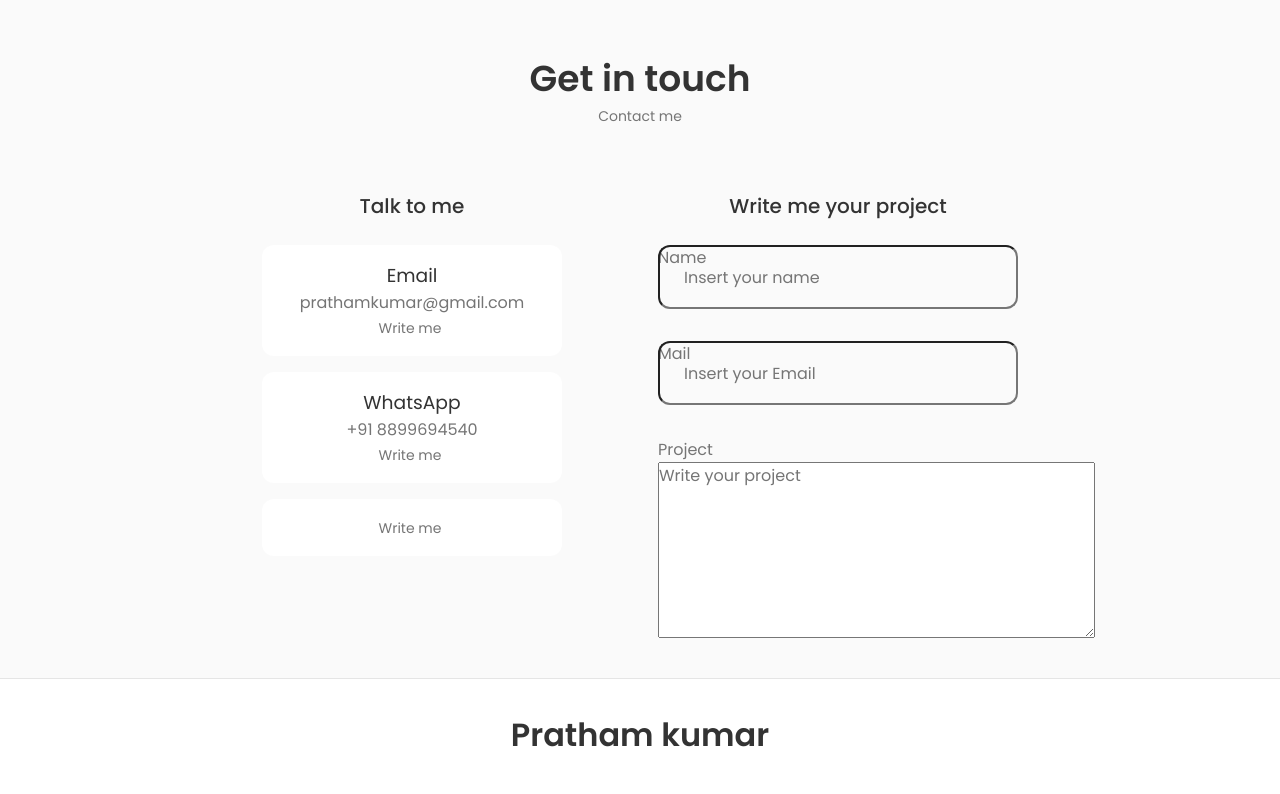
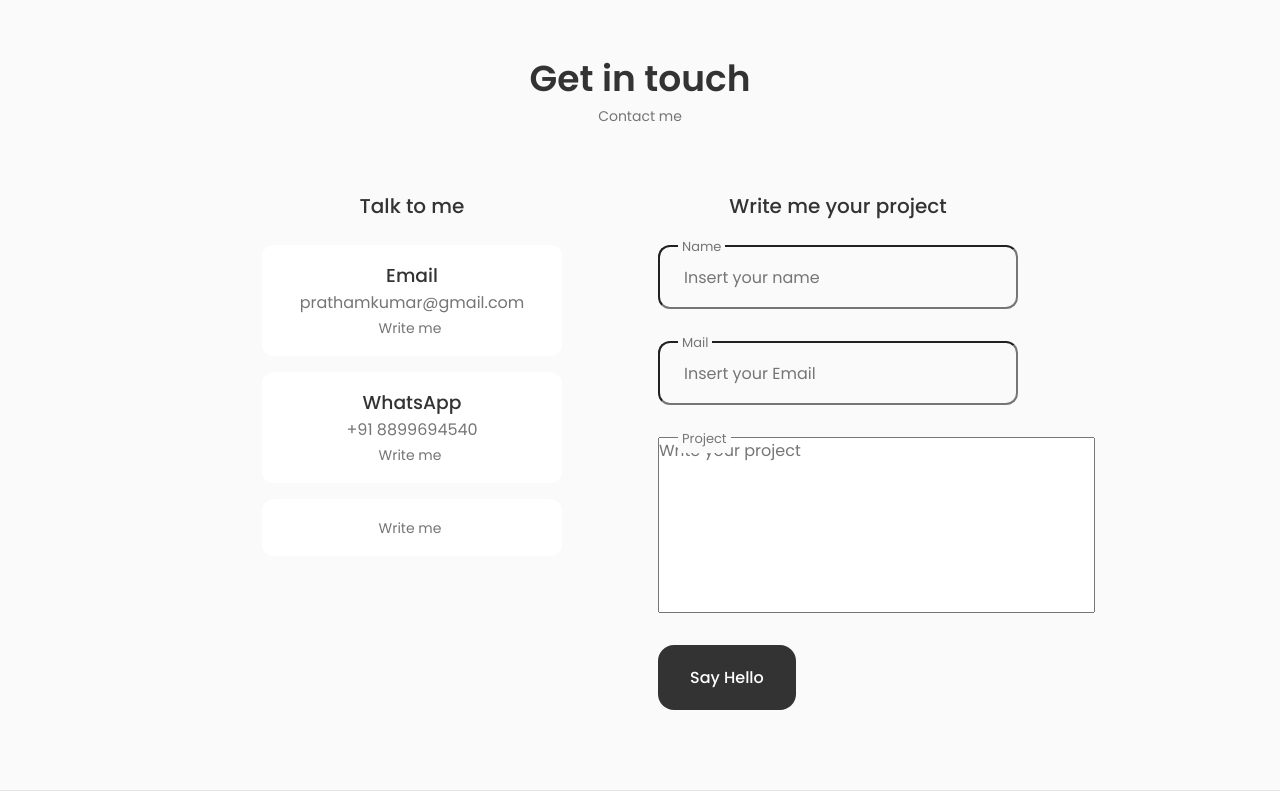
Before and after one commit to prathamkumar1812/Portfolio, a React app: page / in a window 1280 px wide. Shown: the part 1849-2643 px from the top of the page. Built offline with nearby package versions, Linux system fonts and the light colour scheme; the HTML template or start-up script is replaced by a standard one.

Commit message:
update contact_css

```diff
--- a/src/components/contact/Contact.jsx
+++ b/src/components/contact/Contact.jsx
@@ -60,7 +60,7 @@ function Contact() {
                         placeholder='Insert your Email'/>
 
                     </div>
-                    <div className="contact__form-div">
+                    <div className="contact__form-div contact__form-area">
                         <label className="contact__form-tag">Project</label>
                        <textarea name="project" cols="30" rows="10"
                        className='contact__form-area' placeholder='Write your project'></textarea>
--- a/src/components/contact/contact.css
+++ b/src/components/contact/contact.css
@@ -3,6 +3,12 @@
     justify-content: center;
     column-gap: 6rem;
     padding-bottom: 3rem;
+
+}
+.contact__info{
+    display: grid;
+    row-gap:1rem;
+    grid-template-columns: 300px;
 
 }
 .contact__title{
@@ -12,12 +18,7 @@
     margin-bottom: var(--mb-1-5);
 
 }
-.contact__info{
-    display: grid;
-    row-gap:1rem;
-    grid-template-columns: 300px;
 
-}
 .contact__form{
     width: 360px;
 }
@@ -38,7 +39,7 @@
     font-weight: var(--small-font-medium);
 }
 .contact__card-title{
-    font-weight: var(--h3-form-size);
+    font-weight: var(--font-medium);
 }
 .contact__card-data{
     display: block;
@@ -62,7 +63,7 @@
     transition: .3s;
 
 }
-.contact__button:hover,.contact__button-icon{
+.contact__button:hover .contact__button-icon{
     transform:translate(0.25rem);
 }
 .contact__form{
@@ -87,11 +88,11 @@
   padding: 1.5rem;
   z-index: 1;
 }
-.contactP__form-tag{
+.contact__form-tag{
     position: absolute;
     top: -0.75rem;
     left: 1.25rem;
-    font-size: var(--small-font-size);
+    font-size: var(--smaller-font-size);
     padding: 0.25rem;
     background-color: var(--body-color);
     z-index: 10;
```
